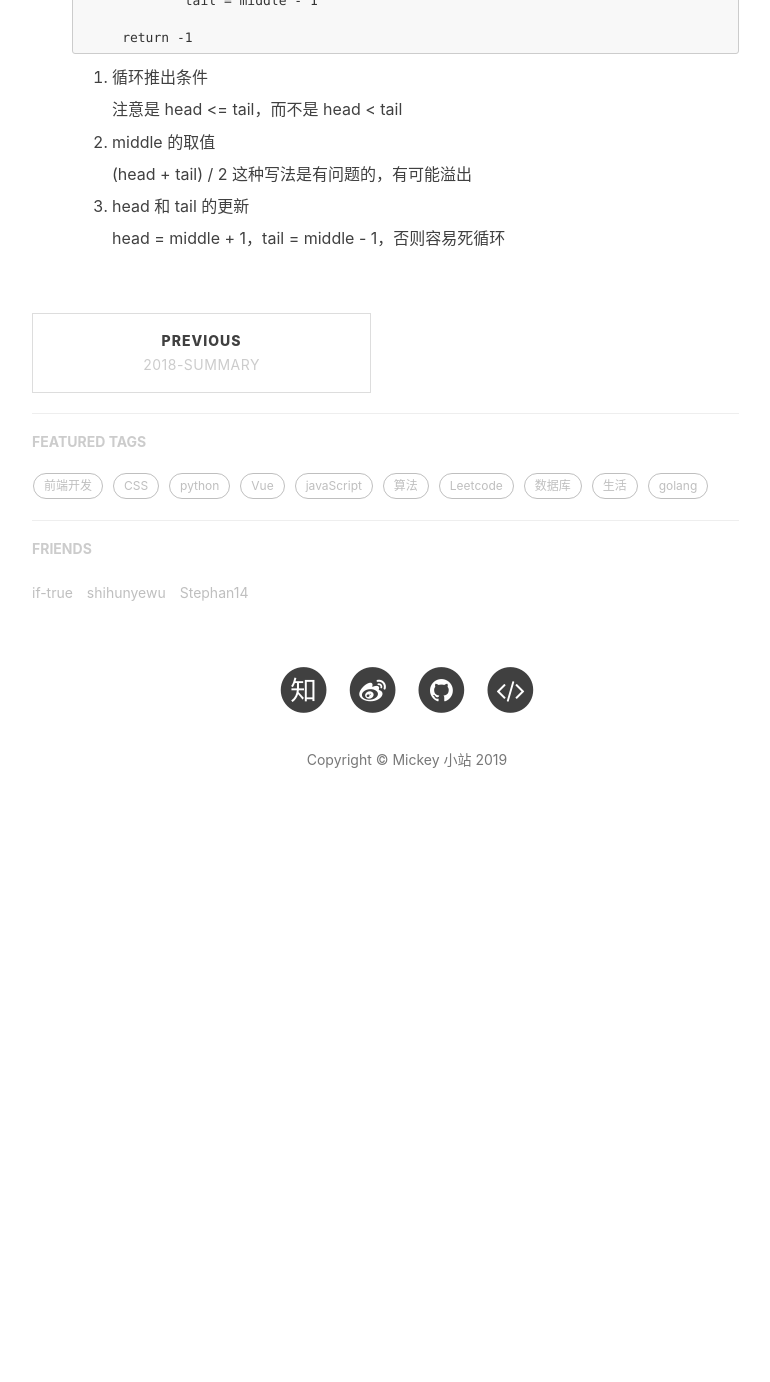
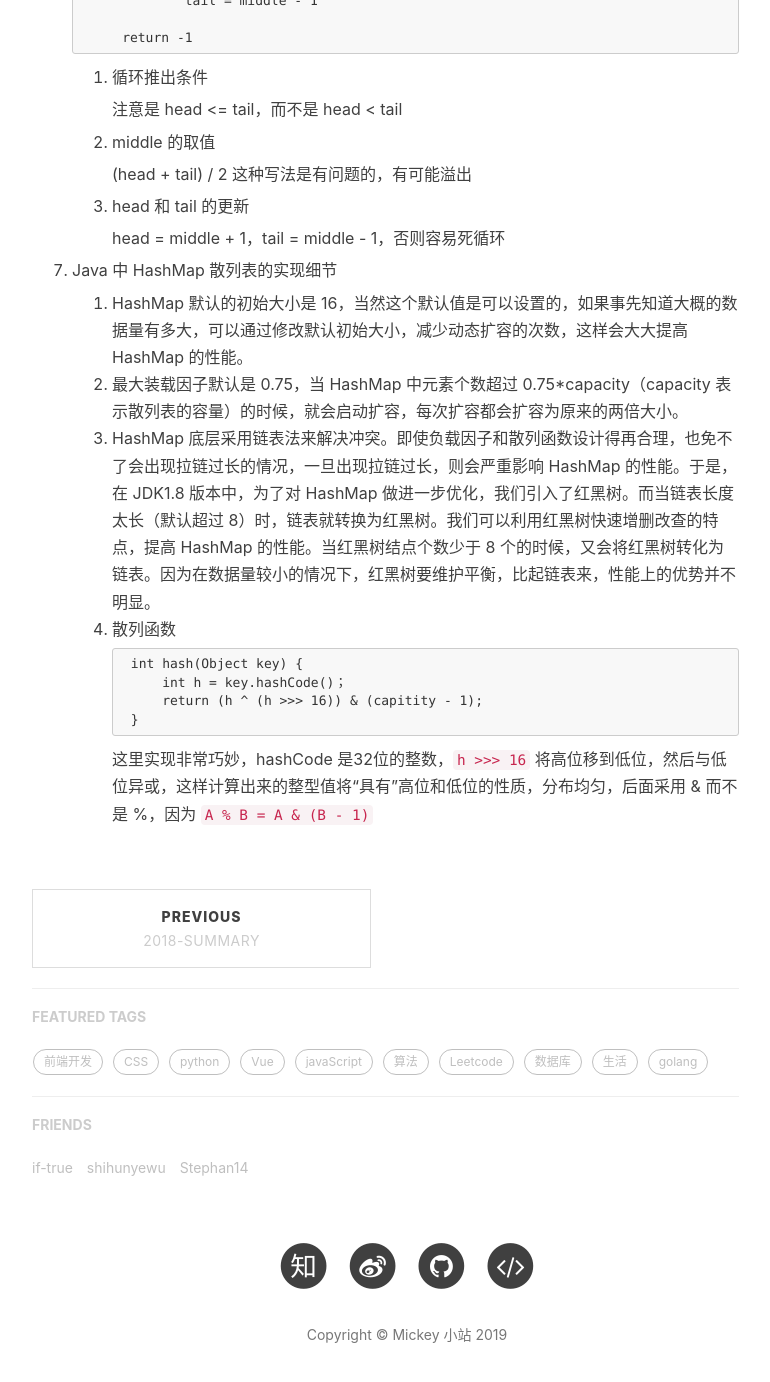
Before and after one commit to mickey0524/mickey0524.github.io, a Jekyll site: the page built from _posts/2019-02-16-jike-algo.md, in a window 1280 px wide and 1400 px high, scrolled down 1672 px. Shown: the top 1382 px of the window, without its empty margins (233-1003 px from the left). Built offline with Jekyll 4.4.1, drawn with Linux system fonts in a browser that asks for light colours; nearby versions of some CDN libraries; comment, search, counter and statistics services are not loaded; before the commit the page ends 2509 px from its top, so only the background shows below that.

Commit message:
feat(algo): add java hashmap detail

````diff
--- a/_posts/2019-02-16-jike-algo.md
+++ b/_posts/2019-02-16-jike-algo.md
@@ -84,3 +84,19 @@ tags:
     3. head 和 tail 的更新
 
         head = middle + 1，tail = middle - 1，否则容易死循环
+
+7. Java 中 HashMap 散列表的实现细节
+
+	1. HashMap 默认的初始大小是 16，当然这个默认值是可以设置的，如果事先知道大概的数据量有多大，可以通过修改默认初始大小，减少动态扩容的次数，这样会大大提高 HashMap 的性能。
+	2. 最大装载因子默认是 0.75，当 HashMap 中元素个数超过 0.75*capacity（capacity 表示散列表的容量）的时候，就会启动扩容，每次扩容都会扩容为原来的两倍大小。
+	3. HashMap 底层采用链表法来解决冲突。即使负载因子和散列函数设计得再合理，也免不了会出现拉链过长的情况，一旦出现拉链过长，则会严重影响 HashMap 的性能。于是，在 JDK1.8 版本中，为了对 HashMap 做进一步优化，我们引入了红黑树。而当链表长度太长（默认超过 8）时，链表就转换为红黑树。我们可以利用红黑树快速增删改查的特点，提高 HashMap 的性能。当红黑树结点个数少于 8 个的时候，又会将红黑树转化为链表。因为在数据量较小的情况下，红黑树要维护平衡，比起链表来，性能上的优势并不明显。
+	4. 散列函数
+
+		```
+		int hash(Object key) {
+			int h = key.hashCode()；
+			return (h ^ (h >>> 16)) & (capitity - 1);
+		}
+		```
+
+		这里实现非常巧妙，hashCode 是32位的整数，`h >>> 16` 将高位移到低位，然后与低位异或，这样计算出来的整型值将“具有”高位和低位的性质，分布均匀，后面采用 & 而不是 %，因为 `A % B = A & (B - 1)`
````
